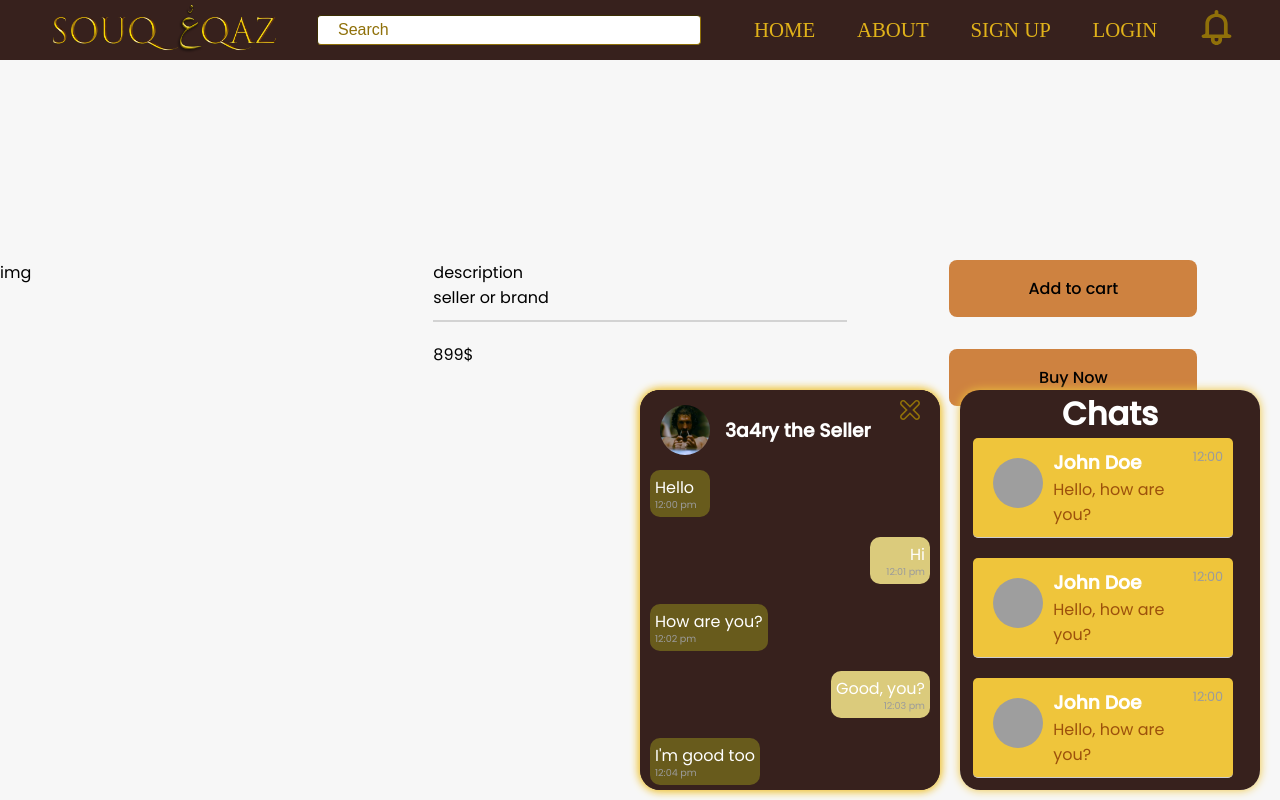
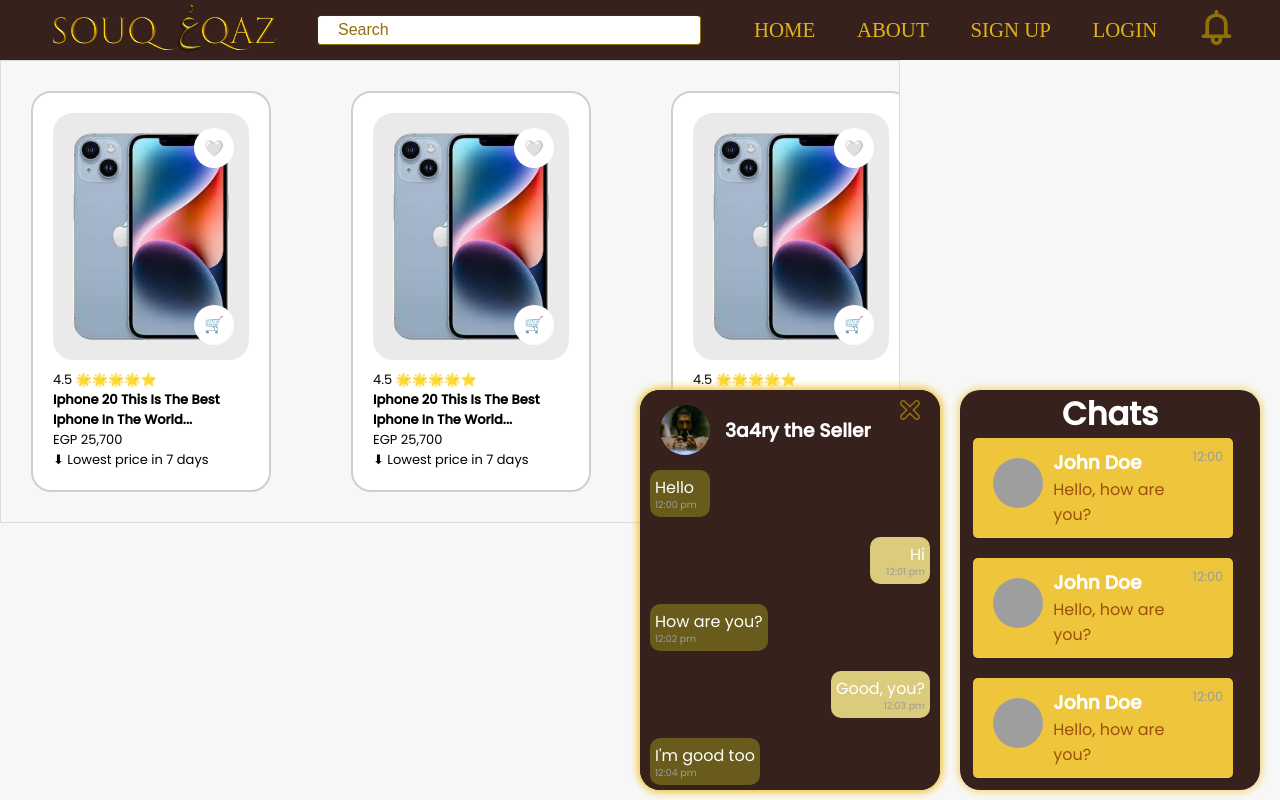
Before and after one commit to code-crafters-cmp26/Souq-3qaz, a React (Vite) app: page /product in a window 1280 px wide. Built offline with nearby package versions, Linux system fonts and the light colour scheme; grey boxes are pictures that could not be loaded.

Commit message:
product page and merging from main

```diff
--- a/src/pages/Product/Productpage.jsx
+++ b/src/pages/Product/Productpage.jsx
@@ -1,23 +1,11 @@
-import Button from "../../components/Button/Button";
+import SuggestionBar from "../../components/SuggestionBar/SuggestionBar";
 
-import styles from "./Productpage.module.css";
-function Productpage() {
+function ProductPage() {
   return (
-    <div className={styles.productpage}>
-      <div className={styles.img}>img</div>
-      <div className={styles.content}>
-        <div>description</div>
-        <div>seller or brand</div>
-        <div className={styles.reviews}></div>
-        <hr />
-        <p>899$</p>
-      </div>
-      <div className={styles.purchase}>
-        <Button text="Add to cart" />
-        <Button text="Buy Now" />
-      </div>
+    <div>
+      <SuggestionBar />
     </div>
   );
 }
 
-export default Productpage;
+export default ProductPage;
--- a/src/pages/Product/Productpage.module.css
+++ /dev/null
@@ -1,29 +0,0 @@
-.productpage {
-  color: black;
-  display: flex;
-  margin-top: 200px;
-  column-gap: 20px;
-  width: 100%;
-}
-.content {
-  display: flex;
-  flex-direction: column;
-  width: 100%;
-}
-.reviws {
-  display: flex;
-}
-.purchase {
-  width: 100%;
-  margin: auto;
-  display: flex;
-  align-items: center;
-  flex-direction: column;
-}
-.img {
-  width: 100%;
-}
-.productpage button {
-  background-color: var(--buttons-color);
-  width: 60%;
-}
```
